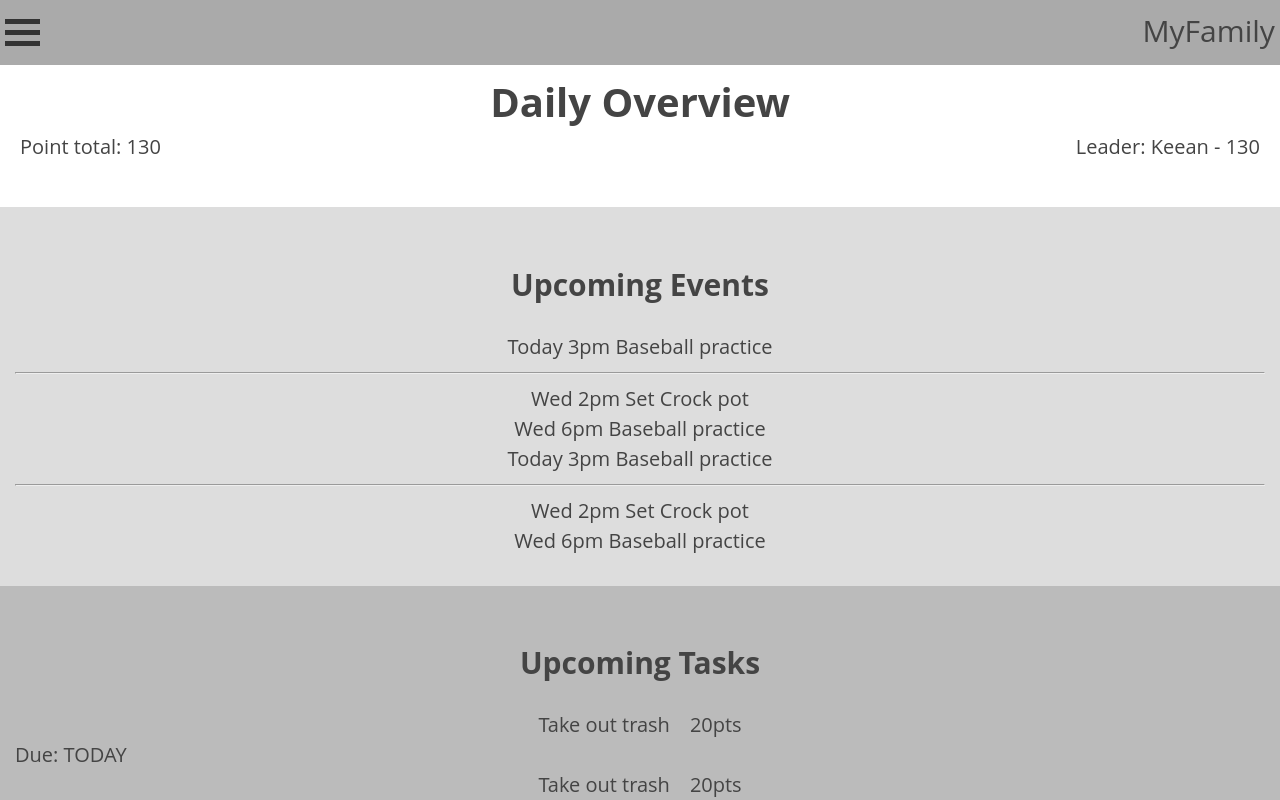
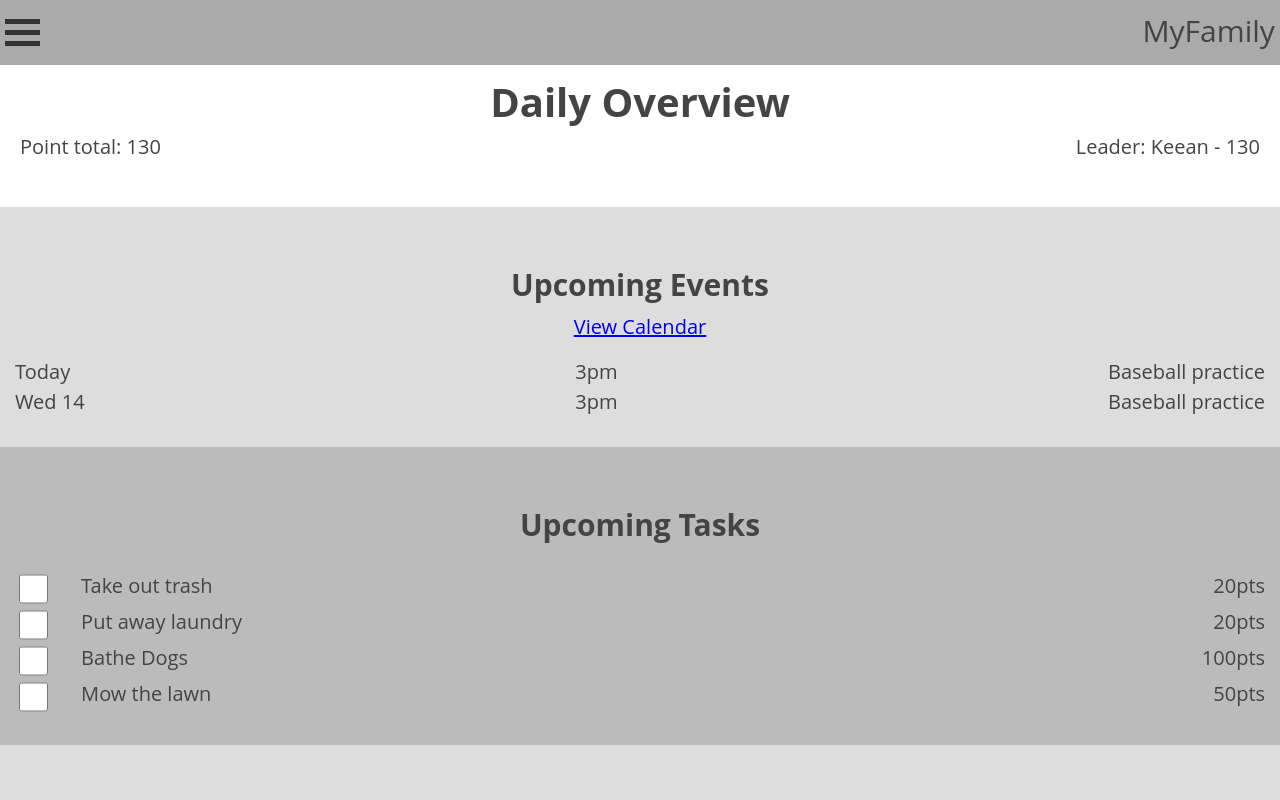
Before and after one commit to bmckenna1982/my-family, a React (Create React App) app: page / in a window 1280 px wide. Shown: the top 800 px of the page. Built offline with nearby package versions, Linux system fonts and the light colour scheme.

Commit message:
converting wireframe to components

```diff
--- a/package.json
+++ b/package.json
@@ -8,6 +8,7 @@
     "@testing-library/user-event": "^7.2.1",
     "react": "^16.13.1",
     "react-dom": "^16.13.1",
+    "react-router-dom": "^5.1.2",
     "react-scripts": "3.4.1"
   },
   "scripts": {
--- a/src/Components/app/App.css
+++ b/src/Components/app/App.css
@@ -110,6 +110,34 @@ ul {
   font-size: 1.5em;
 }
 
+.upcoming-events h2 {
+  margin-bottom: 5px;
+}
+
+.calendar-link {
+  margin-bottom: 15px;
+}
+
+.event-container {
+  display: flex;
+  justify-content: space-between;
+}
+
+.event-day {
+  width: 70px;
+  text-align: left;
+  /* flex: 1;
+  font-size: 1.5em;  */
+}
+
+/* .event-time {
+  flex: 1;
+} */
+
+/* .event-title {
+  flex: 1;
+} */
+
 legend {
   width: 100%;
 }
@@ -166,19 +194,35 @@ legend {
   padding-left: 10px;
 }
 
+.tasks-container {
+  display: flex;
+  flex-direction: column;
+  align-items: center;
+}
+
 .task {
   display: flex;
-  flex-direction: column;
+  /* justify-content: space; */
+  width: 100%;
+}
+
+.taskCheck {
+  width: 30px;
+  height: 30px;
 }
 
 .task_desc {
   display: flex;
-  justify-content: center;
+  justify-content: space-between;
+  width: 100%;
+  padding-left: 30px;
+  text-align: left;
+  /* margin: auto; */
 }
 
-.point_value {
+/* .point_value {
   padding-left: 20px;
-}
+} */
 
 .dueDate {
   text-align: left;
--- a/src/Components/app/App.js
+++ b/src/Components/app/App.js
@@ -1,4 +1,5 @@
 import React, { Component } from 'react';
+import { Route, withRouter } from 'react-router-dom'
 import Header from '../header/header'
 import './App.css';
 
@@ -58,24 +59,32 @@ class Nav extends Component {
 class UpcomingEvents extends Component {
   render() {
     return (
-      <section >
+      <section className='upcoming-events'>
         <h2>Upcoming Events</h2>
-        <Event />
-        <Event />
+        <div className='calendar-link'>
+          <a href='/calendar'>View Calendar</a>
+        </div>
+        <Event day='Today' time='3pm' title='Baseball practice' />
+        <Event day='Wed 14' time='3pm' title='Baseball practice' />
       </section>
     )
   }
 }
 
 class Event extends Component {
+  constructor(props) {
+    super(props)
+  }
+
   render() {
     return (
-      <div className='events-container'>
-        <div className='events-today'>Today 3pm Baseball practice</div>
-        <hr />
-        <div className='events-next'>Wed 2pm Set Crock pot</div>
-        <div className='events-next'>Wed 6pm Baseball practice</div>
+      <div className='event-container'>
+        <div className='event-day'>{this.props.day}</div>
+        <div className='event-time'>{this.props.time}</div>
+        <div className='event-title'>{this.props.title}</div>
       </div>
+      // <div className='events-next'>Wed 2pm Set Crock pot</div>
+      // <div className='events-next'>Wed 6pm Baseball practice</div>
     )
   }
 }
@@ -84,13 +93,13 @@ class Event extends Component {
 class UpcomingTasks extends Component {
   render() {
     return (
-      <section >
+      <section className='upcoming-tasks'>
         <h2>Upcoming Tasks</h2>
         <div className='tasks-container'>
-          <Task />
-          <Task />
-          <Task />
-          <Task />
+          <Task title='Take out trash' points='20' />
+          <Task title='Put away laundry' points='20' />
+          <Task title='Bathe Dogs' points='100' />
+          <Task title='Mow the lawn' points='50' />
         </div>
         <div className='tasks'></div>
         <div className='tasks'></div>
@@ -100,15 +109,30 @@ class UpcomingTasks extends Component {
 }
 
 class Task extends Component {
+  constructor(props) {
+    super(props)
+  }
+
   render() {
     return (
       <div className='task'>
+        <TaskCheck />
         <div className='task_desc'>
-          <div className='task_title'>Take out trash</div>
-          <div className='point_value'>20pts</div>
+          <div className='task_title'>{this.props.title}</div>
+          {/* <div className='dueDate'>Due: TODAY</div> */}
+          <div className='point_value'>{this.props.points}pts</div>
         </div>
-        <div className='dueDate'>Due: TODAY</div>
       </div>
+    )
+  }
+}
+
+
+class TaskCheck extends Component {
+  render() {
+    return (
+      <input className='taskCheck' type='checkbox' name='task1' id='task1' />
+
     )
   }
 }
@@ -126,4 +150,4 @@ class LatestLists extends Component {
 }
 
 
-export default App;
+export default withRouter(App);
--- a/src/index.js
+++ b/src/index.js
@@ -1,11 +1,14 @@
 import React from 'react';
 import ReactDOM from 'react-dom';
+import { BrowserRouter } from 'react-router-dom'
 import './index.css';
 import App from './Components/app/App';
 import * as serviceWorker from './serviceWorker';
 
 ReactDOM.render(
-  <App />,
+  <BrowserRouter>
+    <App />
+  </BrowserRouter>,
   document.getElementById('root')
 );
 
```
Also changed, not shown: 1 other file (tests, documents, lock files or other folders).
